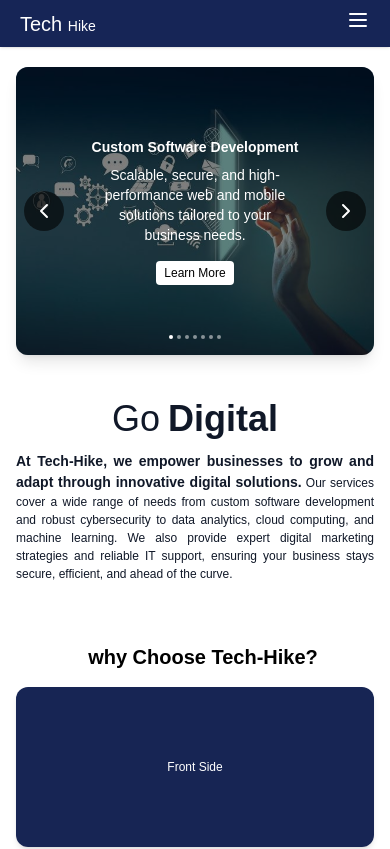
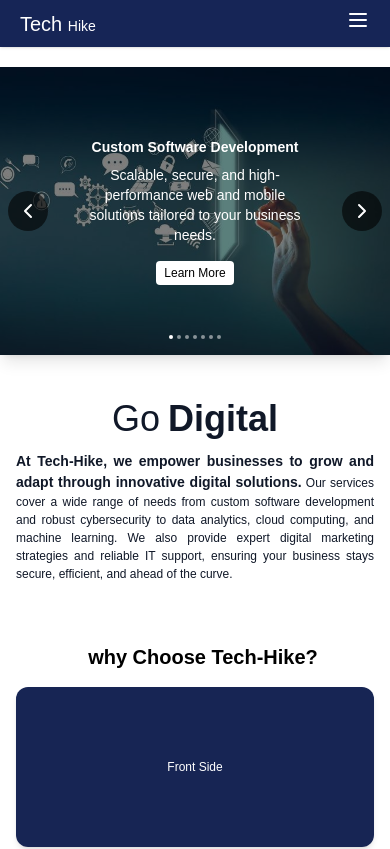
Before and after one commit to Chibuking35/teckstack, a Next.js app: page / in a window 390 px wide. Shown: the top 849 px of the page. Built offline with nearby package versions, Linux system fonts and the light colour scheme.

Commit message:
another update

```diff
--- a/src/app/page.tsx
+++ b/src/app/page.tsx
@@ -6,9 +6,9 @@
 
 const Home = () => {
   return (
-    <div className="min-h-screen bg-white text-gray-900 px-4 md:px-8 py-5 flex flex-col items-center space-y-8">
+    <div className="min-h-screen bg-white text-gray-900  md:px-8 py-5 flex flex-col items-center space-y-8">
       <Slider slides={Slides} />
-
+      <div className="px-4 flex justify-center item">
       <div className="flex flex-col justify-center items-center md:text-left w-full">
         {/* the welcome page*/}
         <div className="flex flex-row items-center space-x-2 md:space-x-4">
@@ -108,6 +108,7 @@
           </div>
         </TextFadeIn>
       </div>
+      </div>
     </div>
   );
 };
--- a/src/component/Slider.tsx
+++ b/src/component/Slider.tsx
@@ -54,7 +54,7 @@
 
   return (
     <div
-      className="relative w-full h-72 sm:h-96 overflow-hidden rounded-xl shadow-lg group"
+      className="relative w-full h-72 sm:h-96 overflow-hidden md:rounded-xl shadow-lg group"
       onMouseEnter={() => setIsPaused(true)}
       onMouseLeave={() => setIsPaused(false)}
       onTouchStart={handleTouchStart}
```
